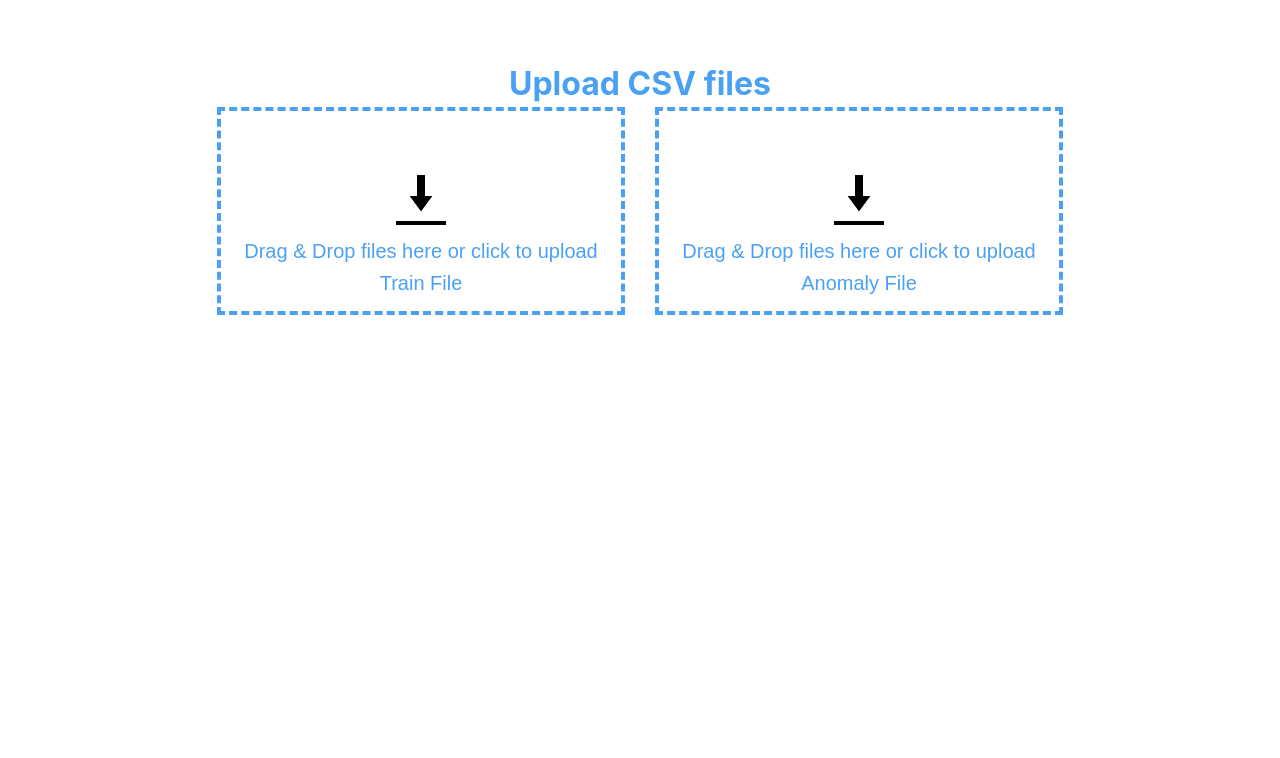
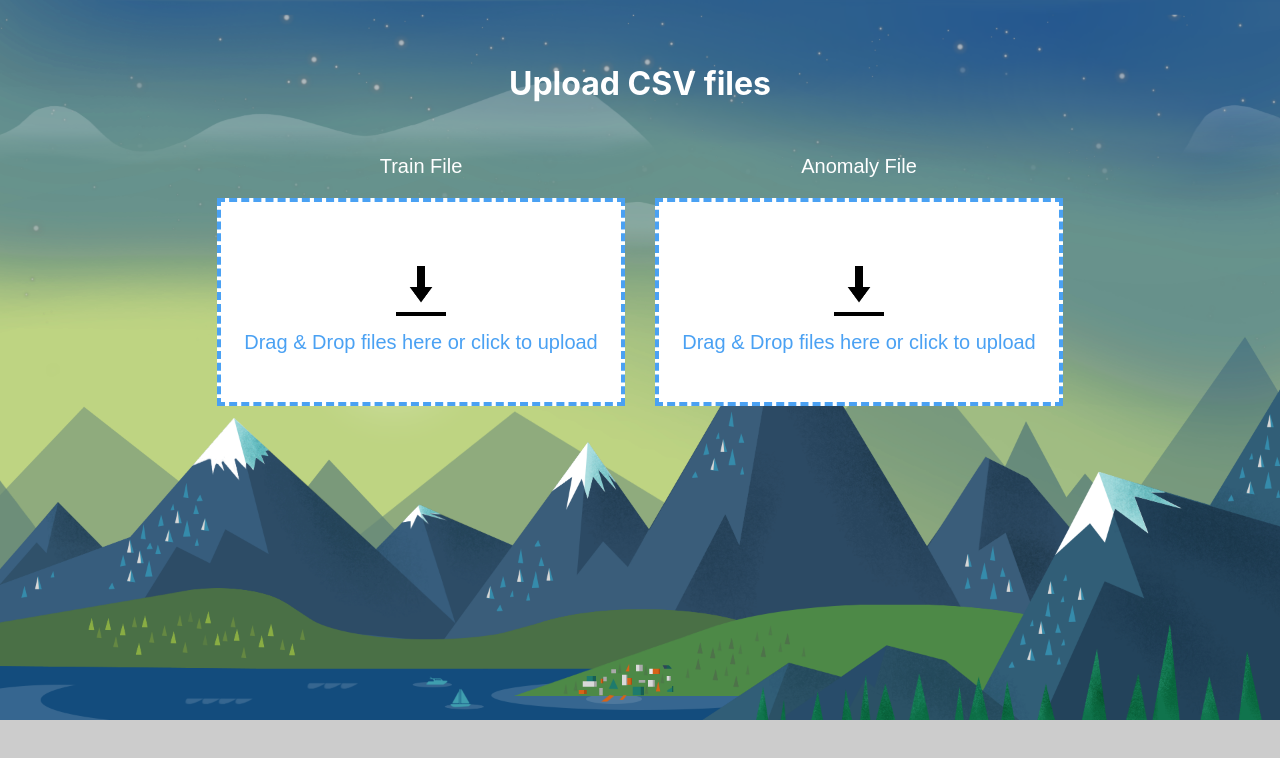
Before and after one commit to Ella475/anomaly-detection-web-app, a React (Create React App) app in the folder client/: page / in a window 1280 px wide. Shown: the top 758 px of the page. Built offline with nearby package versions, Linux system fonts and the light colour scheme.

Commit message:
Add background image

```diff
--- a/client/src/App.css
+++ b/client/src/App.css
@@ -1,14 +1,22 @@
+body {
+    background-image: url("/src/images/background.png");
+    background-color: #cccccc;
+    background-repeat: no-repeat;
+    -webkit-background-size: cover;
+    -moz-background-size: cover;
+    -o-background-size: cover;
+    background-size: cover;
+}
+
 .title {
     font-size: 2rem;
     text-align: center !important;
     margin-top: 5%;
-  color: #4aa1f3;
+    color: #ffffff;
     font-weight: bold;
 }
 
 .content {
-  background-color: white;
-  min-height: 65vh;
     display: flex;
     flex-direction: column;
     align-items: center;
@@ -29,7 +37,7 @@
 
 .drop-box-title {
     text-align: center;
-  color: #4aa1f3;
+    color: #ffffff;
     font-family: Arial;
     font-size: 20px;
 }
--- a/client/src/dropzone/DropZone.css
+++ b/client/src/dropzone/DropZone.css
@@ -1,13 +1,10 @@
-.container {
-    transform: translateY(-100%);
-}
-
 .container p {
     color: red;
     text-align: center;
 }
 
 .drop-container {
+    background-color: white;
     display: flex;
     align-items: center;
     justify-content: center;
```
Also changed, not shown: client/src/images/background.png (added). Lines whose indentation alone changed are shown as unchanged.
